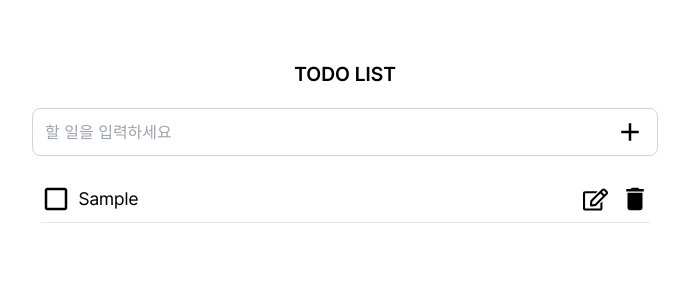
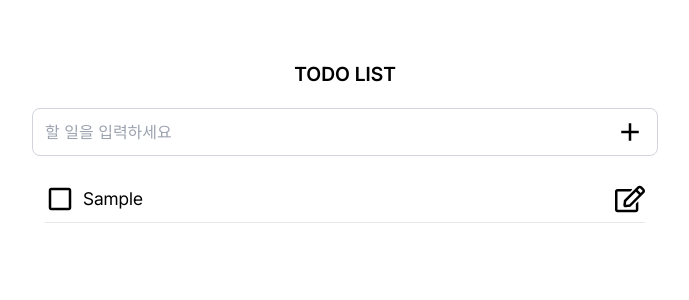
Before and after one commit to sungjaechoi/supabase_todolist, a Next.js app: page / in a window 1280 px wide. Both pictures are taken after typing "Sample" into the empty fields and a click on the button 925 px from the left and 132 px from the top of the page. Shown: the top 300 px of the page, without its empty margins (295-984 px from the left). Built offline with nearby package versions, Linux system fonts and the light colour scheme.

Commit message:
Todo CRUD 기능부 구현

```diff
--- a/package.json
+++ b/package.json
@@ -11,6 +11,7 @@
   },
   "dependencies": {
     "@prisma/client": "^5.18.0",
+    "clsx": "^2.1.1",
     "next": "14.2.5",
     "react": "^18",
     "react-dom": "^18",
--- a/src/app/_component/Todo.tsx
+++ b/src/app/_component/Todo.tsx
@@ -2,7 +2,6 @@
 
 import { useRef, useState } from 'react'
 import TodoInsert from './TodoInsert'
-import TodoItem from './TodoItem'
 import TodoList from './TodoList'
 
 export type Todo = {
@@ -42,10 +41,16 @@ export default function Todo() {
     )
   }
 
+  const update = (id: string, newText: string) => {
+    setTodos(
+      todos.map((todo) => (todo.id == id ? { ...todo, text: newText } : todo)),
+    )
+  }
+
   return (
     <>
       <TodoInsert insert={insert} />
-      <TodoList todos={todos} toggle={toggle} remove={remove} />
+      <TodoList todos={todos} toggle={toggle} remove={remove} update={update} />
     </>
   )
 }
--- a/src/app/_component/TodoInsert.tsx
+++ b/src/app/_component/TodoInsert.tsx
@@ -8,17 +8,27 @@ type Props = {
 
 export default function TodoInsert({ insert }: Props) {
   const [value, setValue] = useState('')
+  const [error, setError] = useState('')
 
-  const change = (e: React.ChangeEvent<HTMLInputElement>) =>
+  const change = (e: React.ChangeEvent<HTMLInputElement>) => {
     setValue(e.target.value)
+    if (e.target.value.trim() !== '') {
+      setError('')
+    }
+  }
 
   const click = (e: React.MouseEvent<HTMLButtonElement>) => {
     e.preventDefault()
+    if (value.trim() === '') {
+      setError('할 일을 입력하세요.') // 에러 메시지 설정
+      return
+    }
     insert(value)
     setValue('')
+    setError('')
   }
   return (
-    <div className="px-3 py-2 mb-5 border border-gray-300 rounded-lg">
+    <div className="px-3 py-2 mb-5 border border-gray-300 rounded-lg relative">
       <form className="flex w-[600px]">
         <input
           className="h-[30px] flex-auto"
@@ -30,6 +40,11 @@ export default function TodoInsert({ insert }: Props) {
           <MdAdd className="w-[30px] h-[30px]" />
         </button>
       </form>
+      {error && (
+        <p className="text-red-500 text-sm mt-2 absolute top-10 left-2">
+          {error}
+        </p>
+      )}
     </div>
   )
 }
--- a/src/app/_component/TodoItem.tsx
+++ b/src/app/_component/TodoItem.tsx
@@ -1,51 +1,134 @@
-import { MdDelete } from 'react-icons/md'
-import { MdCheckBoxOutlineBlank } from 'react-icons/md'
-import { ImCheckboxChecked } from 'react-icons/im'
-import { FaRegEdit } from 'react-icons/fa'
+'use client'
+
+import {
+  MdDelete,
+  MdOutlineCheckBoxOutlineBlank,
+  MdOutlineCheckBox,
+  MdOutlineCancel,
+} from 'react-icons/md'
+import { FaRegEdit, FaRegSave } from 'react-icons/fa'
 import { Todo } from './Todo'
+import {
+  FormEventHandler,
+  KeyboardEventHandler,
+  MouseEventHandler,
+  useEffect,
+  useRef,
+  useState,
+} from 'react'
+import { clsx } from 'clsx'
 
 type Props = {
   todo: Todo
   remove: (id: string) => void
   toggle: (id: string) => void
+  update: (id: string, text: string) => void
 }
 
-export default function TodoItem({ todo, remove, toggle }: Props) {
-  // const onRemove = (e: React.MouseEvent<HTMLButtonElement>) => {
-  //   remove(todo.id)
-  // }
+export default function TodoItem({ todo, remove, toggle, update }: Props) {
+  const [isEditing, setIsEditing] = useState(false)
+  const [newText, setNewText] = useState(todo.text)
+  const inputRef = useRef<HTMLInputElement>(null)
+
+  const editHandler = () => {
+    setIsEditing(true)
+  }
+
+  useEffect(() => {
+    if (isEditing && inputRef.current) {
+      inputRef.current.focus() // 편집 모드로 변경된 후 input에 포커스 설정
+      console.log('aa')
+    }
+  }, [isEditing]) // isEditing 상태가 변경될 때마다 실행
+
+  const saveHandler: MouseEventHandler<HTMLButtonElement> = (e) => {
+    e.preventDefault()
+    update(todo.id, newText)
+    setIsEditing(false)
+  }
+
+  const cancelHandler = () => {
+    setNewText(todo.text)
+    setIsEditing(false)
+  }
+
+  const formSubmitHandler: FormEventHandler<HTMLFormElement> = (e) => {
+    e.preventDefault()
+    update(todo.id, newText)
+    setIsEditing(false)
+  }
+
+  const keyDownCancelHandler: KeyboardEventHandler<HTMLInputElement> = (e) => {
+    if (e.key === 'Escape') {
+      // ESC 키가 눌렸을 때
+      cancelHandler()
+    }
+  }
+
   return (
-    <div className="py-2 border-b flex items-center gap-3">
-      <form className="flex w-[530px]">
+    <div className="w-[600px] py-2 border-b flex items-center gap-3">
+      <form className="flex w-[530px] flex-auto" onSubmit={formSubmitHandler}>
         <input
           id={`check_${todo.id}`}
           type="checkbox"
           checked={todo.checked}
           onChange={() => {
             toggle(todo.id)
-            console.log(todo.checked)
           }}
         />
-        <label htmlFor={`check_${todo.id}`} className="flex">
+        <label htmlFor={`check_${todo.id}`} className="flex flex-auto">
           {todo.checked ? (
-            <ImCheckboxChecked className="w-[30px] h-[30px]" />
+            <MdOutlineCheckBox className="w-[30px] h-[30px]" />
           ) : (
-            <MdCheckBoxOutlineBlank className="w-[30px] h-[30px]" />
+            <MdOutlineCheckBoxOutlineBlank className="w-[30px] h-[30px]" />
           )}
-          <span className="text-lg leading-[30px] px-2">{todo.text}</span>
+          {isEditing ? (
+            <input
+              type="text"
+              value={newText}
+              ref={inputRef}
+              onChange={(e) => setNewText(e.target.value)}
+              onKeyDown={keyDownCancelHandler}
+              className="text-lg leading-[30px] px-2 w-full"
+            />
+          ) : (
+            <span
+              className={clsx('text-lg leading-[30px] px-2', {
+                'line-through': todo.checked,
+              })}
+            >
+              {todo.text}
+            </span>
+          )}
         </label>
       </form>
-      <button type="button">
-        <FaRegEdit className="w-[25px] h-[25px]" />
+      {!todo.checked &&
+        (isEditing ? (
+          <>
+            <button type="button" onClick={saveHandler} className="mr-2">
+              <FaRegSave className="w-[30px] h-[30px]" />
             </button>
+            <button type="button" onClick={cancelHandler}>
+              <MdOutlineCancel className="w-[30px] h-[30px]" />
+            </button>
+          </>
+        ) : (
+          <button type="button" onClick={editHandler}>
+            <FaRegEdit className="w-[30px] h-[30px]" />
+          </button>
+        ))}
+      {todo.checked ? (
         <button
           type="button"
           onClick={() => {
             remove(todo.id)
           }}
         >
-        <MdDelete className="w-[30px] h-[30px]" />
+          <MdDelete className="w-[30px] h-[30px] mr-1" />
         </button>
+      ) : (
+        <></>
+      )}
     </div>
   )
 }
--- a/src/app/_component/TodoList.tsx
+++ b/src/app/_component/TodoList.tsx
@@ -5,13 +5,20 @@ type Props = {
   todos: Todo[]
   remove: (id: string) => void
   toggle: (id: string) => void
+  update: (id: string, text: string) => void
 }
 
-export default function TodoList({ todos, remove, toggle }: Props) {
+export default function TodoList({ todos, remove, toggle, update }: Props) {
   return (
     <div className="TodoList">
       {todos.map((todo) => (
-        <TodoItem todo={todo} key={todo.id} toggle={toggle} remove={remove} />
+        <TodoItem
+          todo={todo}
+          key={todo.id}
+          toggle={toggle}
+          remove={remove}
+          update={update}
+        />
       ))}
     </div>
   )
```
Also changed, not shown: src/app/globals.css (+0 -18 lines), 1 other file (tests, documents, lock files or other folders). Lines whose indentation alone changed are shown as unchanged.
